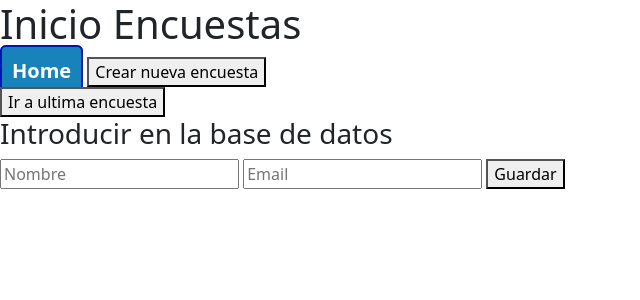
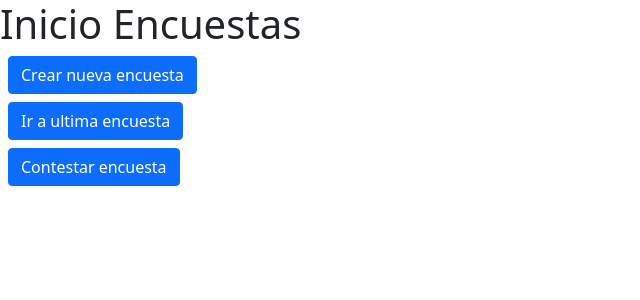
Before and after one commit to hvcq/Proyecto-Semestral-IS2, a Flask app: page / in a window 1280 px wide. Shown: the top 300 px of the page, without its empty margins (0-640 px from the left). Run offline with Flask 2, Linux system fonts and the light colour scheme; some libraries are stand-ins or nearby versions.

Commit message:
Cambios salvenme

```diff
--- a/application/__init__.py
+++ b/application/__init__.py
@@ -13,11 +13,11 @@ def create_app():
     app = Flask(__name__, instance_relative_config=False)
     app.config.from_object("config.Config")
 
-    db.init_app(app) # Esto no se oculta
+    db.init_app(app)  # Esto no se oculta
 
     with app.app_context():
         from . import routes  # Import routes
         # Reinicia las tabla cada vez que se inicia ejecuta
-        #db.drop_all()
-        #db.create_all()
+        # db.drop_all()
+        # db.create_all()
         return app
--- a/application/routes.py
+++ b/application/routes.py
@@ -58,8 +58,7 @@ def crear_encuesta():
 def responder_encuesta():
     if request.method == 'POST':
         responses = json.loads(request.form.get("responses"))
-        guardar_respuesta(responses)
-        return print()
+        return guardar_respuesta(responses)
     return redirect("/")
 
 
@@ -101,62 +100,6 @@ def answer_survey(id_encuesta):
     if db.session.query(Encuesta).filter_by(id_encuesta=id_encuesta).first() != None:
         dataSurvey = crear_dataSurvey(id_encuesta)
         print(dataSurvey)
-    # dataSurvey = {
-    #    "id": 1,
-    #    "title": "Encuesta de la Universidad",
-    #    "description": "Lorem ipsum dolor sit amet consectetur adipiscing elit, duis et arcu ante aliquam suscipit, integer pulvinar fames accumsan semper aenean. Nibh cursus ullamcorper auctor egestas integer aliquam taciti malesuada faucibus congue risus, duis lacinia lobortis ornare sagittis lectus interdum est semper dapibus venenatis elementum, laoreet facilisis libero tristique class euismod dictumst dignissim rhoncus molestie. Gravida fermentum ad nullam iaculis curae rutrum convallis consequat aptent, vitae risus massa tellus mi sociosqu class senectus vehicula mauris, pellentesque pulvinar nisl at nostra hac inceptos et.",
-    #    "questions": [
-    #        {
-    #            "id": 1,
-    #            "statement": "¿Cual es tu nombre?",
-    #            "type": "desarrollo",
-    #            "alternatives": []
-    #        },
-    #        {
-    #            "id": 2,
-    #            "statement": "Indica tu correo electronico",
-    #            "type": "desarrollo",
-    #            "alternatives": []
-    #
-    #        },
-    #        {
-    #            "id": 1,
-    #            "statement": "Te gustan los gatos",
-    #            "type": "alternativa",
-    #            "alternatives": [
-    #                {
-    #                    "id": 1,
-    #                    "textAlt": "Si obvio!"
-    #                },
-    #                {
-    #                    "id": 2,
-    #                    "textAlt": "No"
-    #                }
-    #            ]
-    #
-    #        },
-    #        {
-    #            "id": 2,
-    #            "statement": "Cual de estos colores te gustan mas",
-    #            "type": "alternativa",
-    #            "alternatives": [
-    #                {
-    #                    "id": 3,
-    #                    "textAlt": "Azul"
-    #                },
-    #                {
-    #                    "id": 4,
-    #                    "textAlt": "Rojo"
-    #                },
-    #                {
-    #                    "id": 5,
-    #                    "textAlt": "Morado"
-    #                }
-    #            ]
-    #
-    #        }
-    #    ]
-    # }
         return render_template("user/answer_survey.html", data=dataSurvey)
     else:
         print("Error: Encuesta no existente")
--- a/application/static/css/answer_survey.css
+++ b/application/static/css/answer_survey.css
@@ -13,7 +13,7 @@
 }
 
 .question{
-    opacity: 0;
+    /* opacity: 0; */
     transition: opacity 5s !important;
 }
 
--- a/application/templates/index.html
+++ b/application/templates/index.html
@@ -3,19 +3,19 @@
 {% block body %}
 
     <h1>Inicio Encuestas</h1>
-    <form action="/ir_a_crear_nueva_encuesta" method="GET">
-        <a href="http://127.0.0.1:3000" class = "estilo_boton_1">Home</a>
-        <button type="submit">Crear nueva encuesta</button>
-    </form>
-    <form action="/ir_a_ultima_encuesta" method="GET">
-        <button type="submit">Ir a ultima encuesta</button>
-    </form>
+    <div class="d-flex flex-column ms-2 p-0 gap-2">
+        <form action="/ir_a_crear_nueva_encuesta" method="GET">
+            <button class="btn btn-primary" type="submit">Crear nueva encuesta</button>
+        </form>
+        <form action="/ir_a_ultima_encuesta" method="GET">
+            <button class="btn btn-primary" type="submit">Ir a ultima encuesta</button>
+        </form>
 
-    <h3>Introducir en la base de datos</h3>
-    <form action="/guardar_admin" method="POST">
-        <input type="text" name="nombre" placeholder="Nombre">
-        <input type="text" name="email" placeholder="Email">
-        <button type="submit">Guardar</button>
-    </form>
+        <form action="/answer_survey/1" method="GET">
+            <button class="btn btn-primary" type="submit">Contestar encuesta</button>
+        </form>
+
+    </div>
+
 
 {% endblock %}
--- a/application/templates/layout.html
+++ b/application/templates/layout.html
@@ -2,22 +2,6 @@
 <html>
     <head>
         <title>Encuesta</title>
-        <style type="text/css">
-        .estilo_boton_1{
-          text-decoration: none;
-          padding: 10px;
-          font-weight: 600;
-          font-size: 20px;
-          color: #ffffff;
-          background-color: #1883ba;
-          border-radius: 6px;
-          border: 2px solid #0016b0;
-        }
-        .estilo_boton_1:hover{
-          color: #1883ba;
-          background-color: #ffffff;
-        }
-      </style>
       <link href="https://cdn.jsdelivr.net/npm/bootstrap@5.1.3/dist/css/bootstrap.min.css" rel="stylesheet" integrity="sha384-1BmE4kWBq78iYhFldvKuhfTAU6auU8tT94WrHftjDbrCEXSU1oBoqyl2QvZ6jIW3" crossorigin="anonymous">
     </head>
     <body>
```
Also changed, not shown: application/consultas.py (+37 -24 lines), application/static/js/answer_survey.js (+26 -24 lines), application/static/js/survey_preguntas.js (+3 -4 lines), application/templates/user/answer_survey.html (+20 -59 lines).
